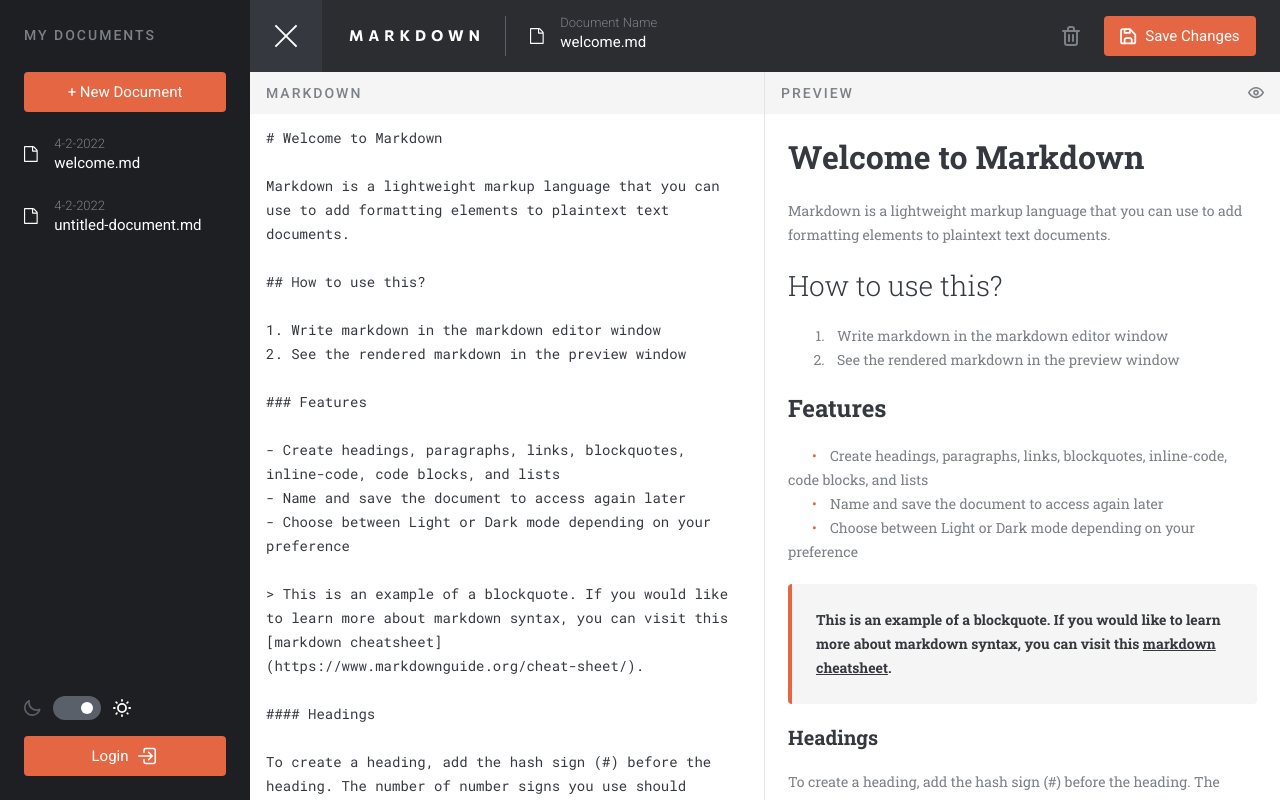
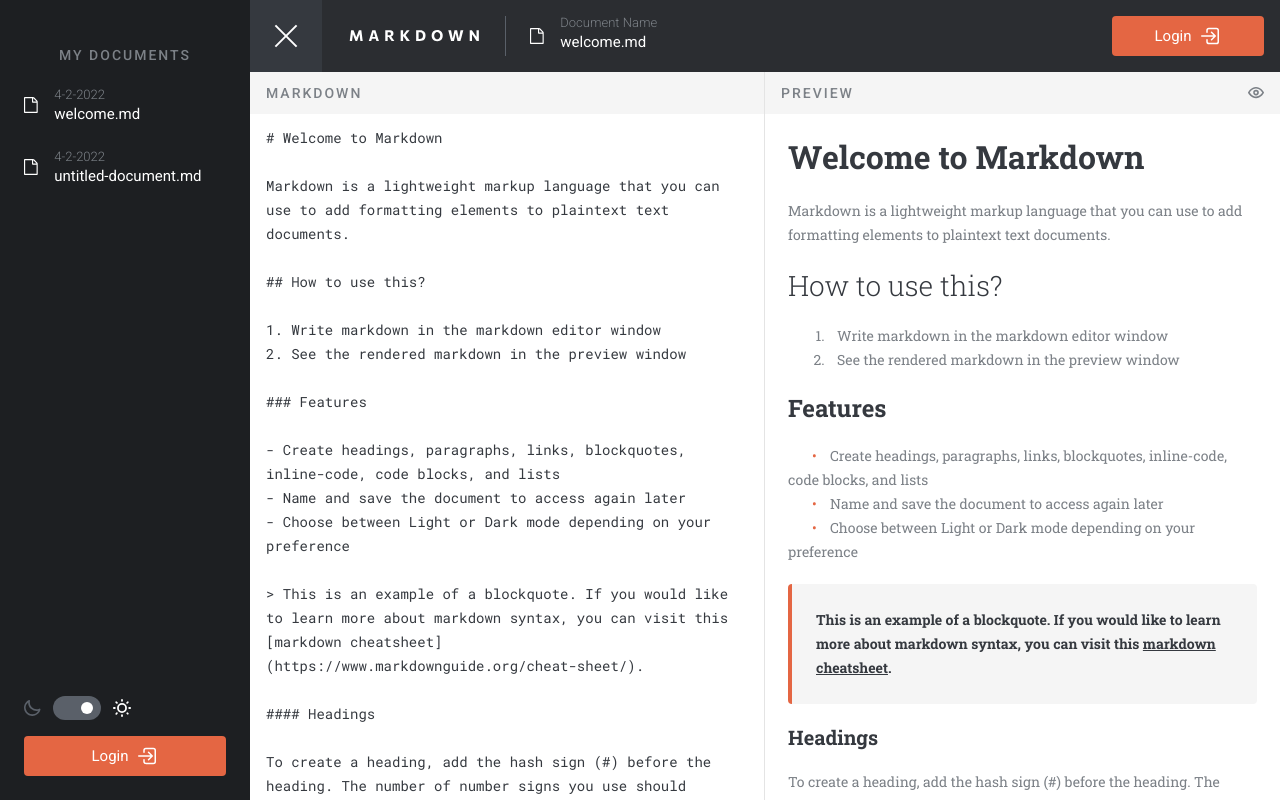
Before and after one commit to chris-nowicki/in-browser-markdown-editor, a Next.js app: page / in a window 1280 px wide. Both pictures are taken after a click on the button 36 px from the left and 36 px from the top of the page. Built offline with nearby package versions, Linux system fonts and the light colour scheme; no server answers.

Commit message:
udpated app actions to only be allowed when user is logged in

```diff
--- a/components/NavBar/NavBar.tsx
+++ b/components/NavBar/NavBar.tsx
@@ -1,5 +1,7 @@
 import { useContext } from 'react'
 import Image from 'next/image'
+import { useRouter } from 'next/router'
+import { useUser } from '@auth0/nextjs-auth0/client'
 
 // Context
 import { AppContext } from '../../contexts/AppContext'
@@ -12,21 +14,13 @@ function NavBar() {
     const { showMenu, setShowMenu } = useContext(AppContext)
     const {
         data,
-        setData,
         currentIndex,
         setDeleteDocument,
         handleSaveDocument,
+        handleDocumentNameChange,
     } = useContext(DataContext)
-
-    const handleDocumentNameChange = (e: any) => {
-        let updatedData = { ...data }
-        let newFileName = updatedData.files
-        newFileName = newFileName.find(
-            (fileName: any) => fileName._id === data.files[currentIndex]._id
-        )
-        newFileName.name = e.target.value
-        setData(updatedData)
-    }
+    const router = useRouter()
+    const { user } = useUser()
 
     return (
         <div className={styles.container}>
@@ -70,6 +64,7 @@ function NavBar() {
                     />
                     <div className={styles.name}>
                         <label>Document Name</label>
+                        {user ? (
                             <input
                                 type='text'
                                 value={data.files[currentIndex].name}
@@ -77,12 +72,40 @@ function NavBar() {
                                     handleDocumentNameChange(e)
                                 }}
                             />
+                        ) : (
+                            <input
+                                type='text'
+                                value={data.files[currentIndex].name}
+                                onChange={(e) => {
+                                    handleDocumentNameChange(e)
+                                }}
+                                disabled
+                            />
+                        )}
                     </div>
                 </div>
             </div>
+            <div className={styles.actions}>
+                {/* login button */}
+                {!user && (
+                    <button
+                        className={styles.userButton}
+                        onClick={() => router.push('/api/auth/login')}
+                    >
+                        Login
+                        <Image
+                            className={styles.icon}
+                            src='/log-in-outline.svg'
+                            width={24}
+                            height={24}
+                            alt='login'
+                        />
+                    </button>
+                )}
 
                 {/* delete and save button */}
-            <div className={styles.actions}>
+                {user && (
+                    <>
                         <button
                             className={styles.deleteDocument}
                             onClick={() => setDeleteDocument(true)}
@@ -111,6 +134,8 @@ function NavBar() {
                             />
                             <span>Save Changes</span>
                         </button>
+                    </>
+                )}
             </div>
         </div>
     )
--- a/components/NavBar/navbar.module.scss
+++ b/components/NavBar/navbar.module.scss
@@ -158,3 +158,30 @@
 .saveDocument:hover {
     background-color: #f39765;
 }
+
+.userButton {
+    display: flex;
+    justify-content: center;
+    align-items: center;
+    width: 152px;
+    height: 40px;
+    border-radius: 4px;
+    background-color: #e46643;
+    border: none;
+    font-family: var(--roboto-font);
+    font-style: normal;
+    font-weight: 400;
+    font-size: 15px;
+    line-height: 18px;
+    color: #ffffff;
+    cursor: pointer;
+    margin-right: 16px;
+}
+
+.userButton:hover {
+    background-color: #f39765;
+}
+
+.icon {
+    margin-left: 6px;
+}
--- a/components/SideBar/SideBar.tsx
+++ b/components/SideBar/SideBar.tsx
@@ -63,12 +63,14 @@ function SideBar() {
                     )
                 )}
                 <span className={styles.title}>MY DOCUMENTS</span>
+                {user && (
                     <button
                         className={styles.newDocument}
                         onClick={() => handleNewDocument()}
                     >
                         + New Document
                     </button>
+                )}
                 <div className={styles.documentList}>
                     {data.files.map((data: string[], index: number) => (
                         <Document
--- a/components/SideBar/sidebar.module.scss
+++ b/components/SideBar/sidebar.module.scss
@@ -15,14 +15,19 @@
 
 .logo {
     display: none;
+    width: 100%;
+
+    flex-direction: row;
+    justify-content: center;
     margin-bottom: 27px;
 
+
     @include breakpoint(mobile) {
-        display: inline;
+        display: flex;
     }
 
     @include breakpoint(tablet) {
-        display: inline;
+        display: flex;
     }
 }
 
@@ -42,6 +47,8 @@
     line-height: 16px;
     letter-spacing: 2px;
     color: #7c8187;
+    margin-top: 20px;
+    text-align: center;
 }
 
 .newDocument {
@@ -61,7 +68,6 @@
     line-height: 18px;
     color: #ffffff;
     cursor: pointer;
-    margin-bottom: 24px;
 }
 
 .newDocument:hover {
@@ -73,6 +79,7 @@
     flex-direction: column;
     overflow-y: auto;
     margin-bottom: 24px;
+        margin-top: 24px;
 }
 
 .documentList::-webkit-scrollbar {
--- a/contexts/DataContext.tsx
+++ b/contexts/DataContext.tsx
@@ -21,6 +21,7 @@ export const DataContext = createContext<DataContextTypes>({
     setDeleteDocument: () => null,
     handleDeleteDocument: () => null,
     handleSaveDocument: () => null,
+    handleDocumentNameChange: () => null
 })
 
 export function DataProvider({ children }: { children: JSX.Element }) {
@@ -33,18 +34,32 @@ export function DataProvider({ children }: { children: JSX.Element }) {
     useMemo(() => {
         user &&
             axios
-                .post('/api/users/', {
-                    id: user.sub,
-                    name: user.name,
-                    email: user.email,
-                    picture: user.picture,
-                }, {withCredentials: true})
+                .post(
+                    '/api/users/',
+                    {
+                        id: user.sub,
+                        name: user.name,
+                        email: user.email,
+                        picture: user.picture,
+                    },
+                    { withCredentials: true }
+                )
                 .then((res) => {
                     setData(res.data.data)
                     setContent(res.data.data.files[currentIndex].content)
                 })
                 .catch((err) => console.log(err))
     }, [user])
+
+    const handleDocumentNameChange = (e: any) => {
+        let updatedData = { ...data }
+        let newFileName = updatedData.files
+        newFileName = newFileName.find(
+            (fileName: any) => fileName._id === data.files[currentIndex]._id
+        )
+        newFileName.name = e.target.value
+        setData(updatedData)
+    }
 
     const handleSaveDocument = () => {
         axios
@@ -84,6 +99,7 @@ export function DataProvider({ children }: { children: JSX.Element }) {
             setDeleteDocument,
             handleDeleteDocument,
             handleSaveDocument,
+            handleDocumentNameChange
         }),
         [data, content, currentIndex, deleteDocument]
     )
--- a/types/index.ts
+++ b/types/index.ts
@@ -9,6 +9,7 @@ export interface DataContextTypes {
     setDeleteDocument: (deleteDocument: any) => void
     handleDeleteDocument: () => void
     handleSaveDocument: () => void
+    handleDocumentNameChange: (e: any) => void
 }
 
 export interface AppContextTypes {
```
Lines whose indentation alone changed are shown as unchanged.
